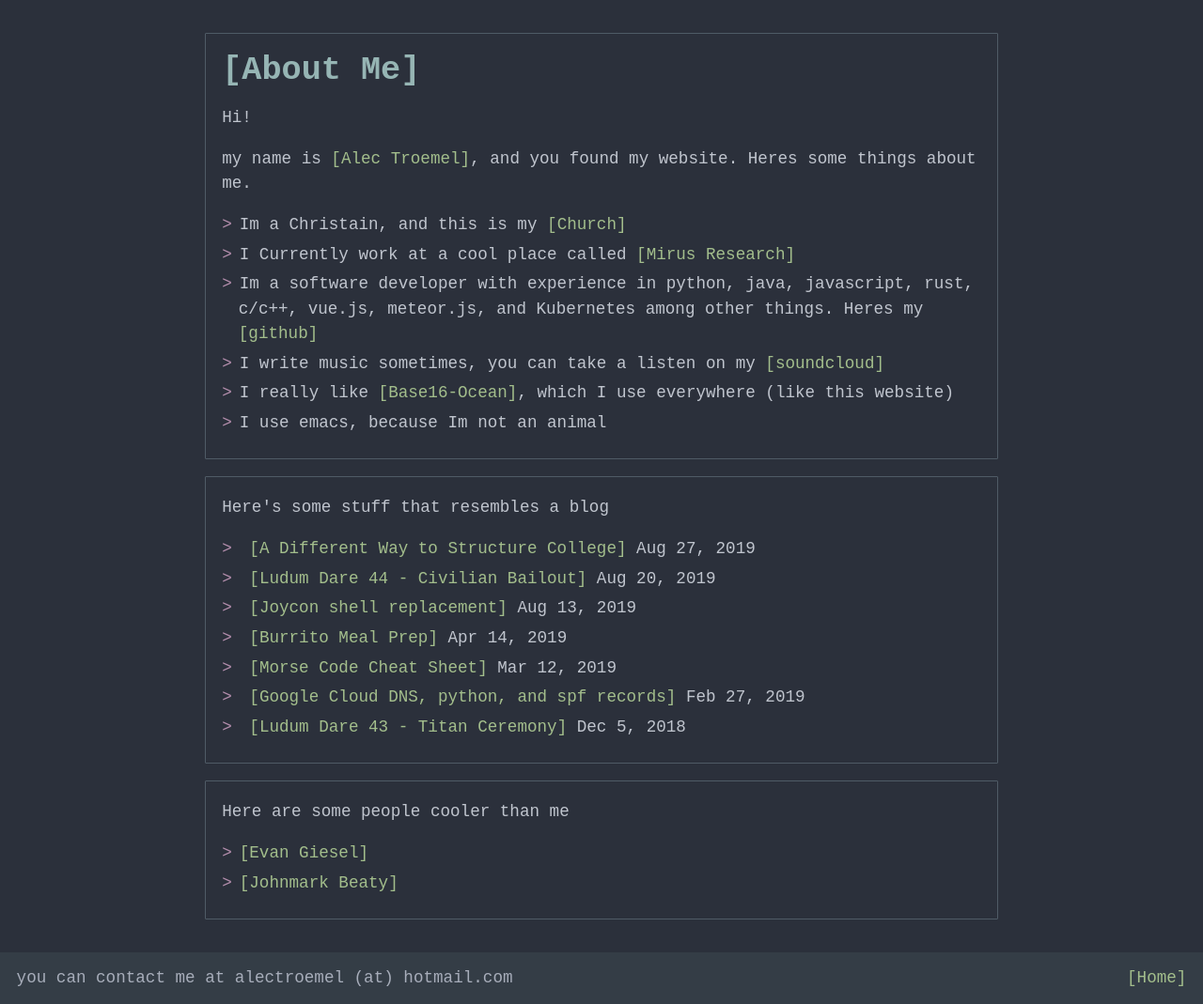
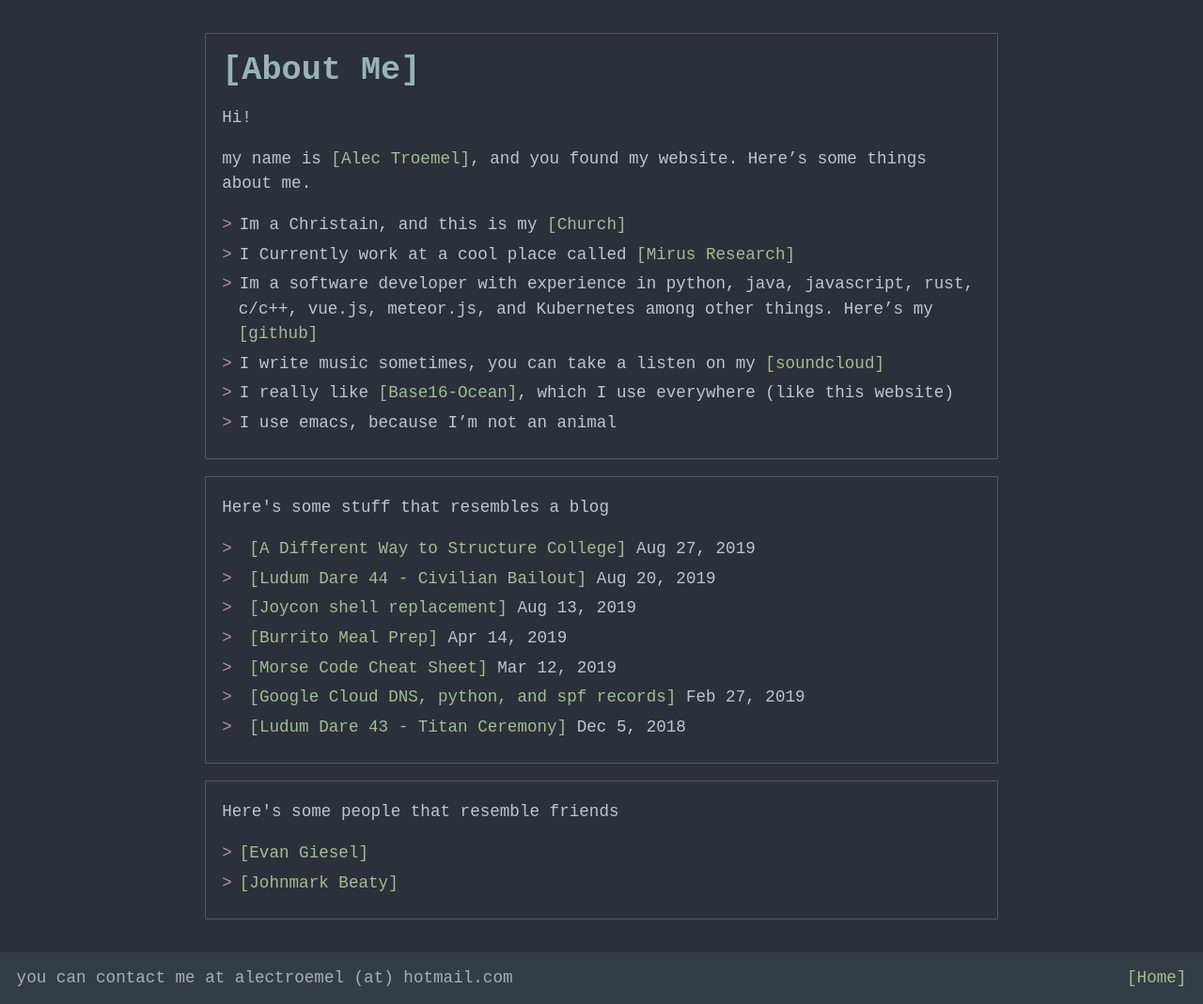
Before and after one commit to AlecTroemel/alectroemel.github.io, a Jekyll site: the page built from index.md, in a window 1280 px wide. Shown: the whole page at 94% size. Built offline with Jekyll 4.4.1, drawn with Linux system fonts in a browser that asks for light colours.

Commit message:
update wording and styling

```diff
--- a/_layouts/homepage.html
+++ b/_layouts/homepage.html
@@ -29,7 +27,7 @@ layout: default
 </div>
 
 <div class="box">
-    <p>Here are some people cooler than me</p>
+  <p>Here's some people that resemble friends</p>
   <ul>
     <li><a href="https://vingiesel.net/">Evan Giesel</a></li>
     <li><a href="http://johnmarkbeaty.com/">Johnmark Beaty</a></li>
--- a/index.md
+++ b/index.md
@@ -5,11 +5,11 @@ layout: homepage
 
 Hi!
 
-my name is [Alec Troemel](https://alectroemel.com/), and you found my website. Heres some things about me.
+my name is [Alec Troemel](https://alectroemel.com/), and you found my website. Here's some things about me.
 
 - Im a Christain, and this is my [Church](http://eastview.church/home)
 - I Currently work at a cool place called [Mirus Research](https://mirus.io/)
-- Im a software developer with experience in python, java, javascript, rust, c/c++, vue.js, meteor.js, and Kubernetes among other things. Heres my [github](https://github.com/AlecTroemel)
+- Im a software developer with experience in python, java, javascript, rust, c/c++, vue.js, meteor.js, and Kubernetes among other things. Here's my [github](https://github.com/AlecTroemel)
 - I write music sometimes, you can take a listen on my [soundcloud](https://soundcloud.com/alectroemel)
 - I really like [Base16-Ocean](http://chriskempson.com/projects/base16/), which I use everywhere (like this website)
-- I use emacs, because Im not an animal
+- I use emacs, because I'm not an animal
```
Also changed, not shown: other parts of _layouts/homepage.html (+2 -4 lines). Lines whose indentation alone changed are shown as unchanged.
